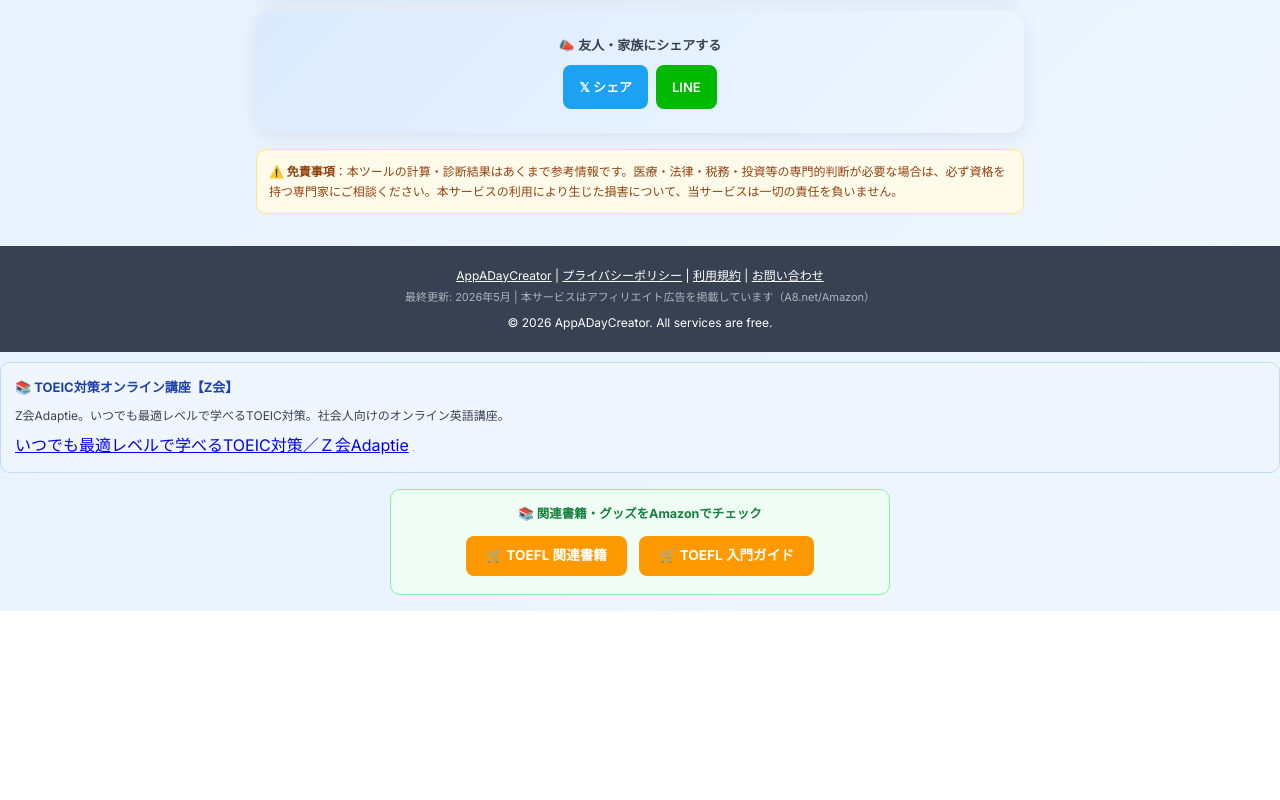
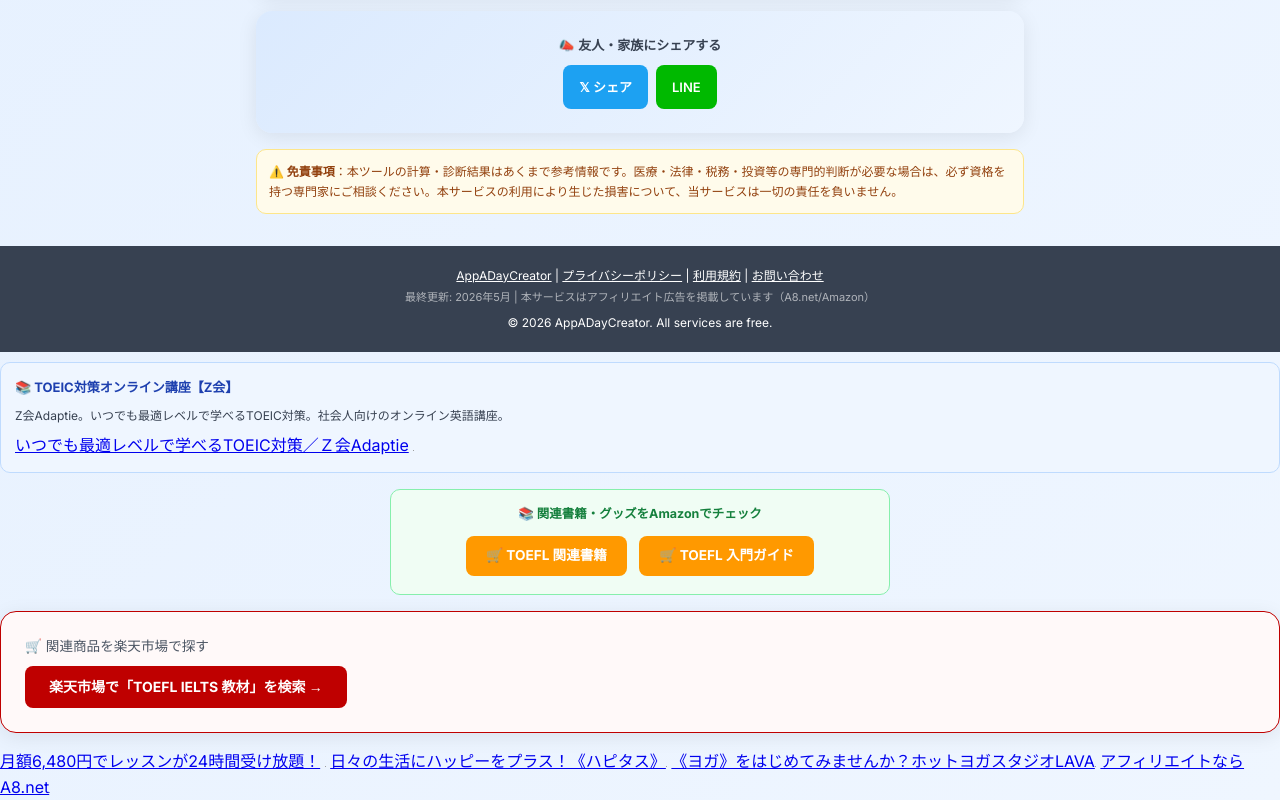
Before and after one commit to appadaycreator/toefl-vs-ielts-advisor, a plain HTML site: page index.html in a window 1280 px wide. Shown: the part 3298-4098 px from the top of the page. Before the commit the page ends 3909 px from the top, so only its background shows below. Drawn offline with Linux system fonts and the light colour scheme; grey boxes are pictures that could not be loaded.

Commit message:
Boost A8 affiliates: 業界初！予約無しでレッスンし放, 高還元率ポイントサイト【ハピタ

```diff
--- a/index.html
+++ b/index.html
@@ -437,5 +437,23 @@
       <a href="https://www.amazon.co.jp/s?k=TOEFL+本+おすすめ&tag=appadaycrea0f-22" target="_blank" rel="noopener noreferrer" class="js-track-affiliate" data-platform="Amazon" data-item-name="TOEFL 関連書籍" data-link-type="affiliate_link" style="display:inline-block;background:#ff9900;color:#fff;padding:9px 20px;border-radius:8px;font-size:0.85em;font-weight:bold;text-decoration:none;margin:4px;">🛒 TOEFL 関連書籍</a>
       <a href="https://www.amazon.co.jp/s?k=TOEFL+入門+書籍&tag=appadaycrea0f-22" target="_blank" rel="noopener noreferrer" class="js-track-affiliate" data-platform="Amazon" data-item-name="TOEFL 入門ガイド" data-link-type="affiliate_link" style="display:inline-block;background:#ff9900;color:#fff;padding:9px 20px;border-radius:8px;font-size:0.85em;font-weight:bold;text-decoration:none;margin:4px;">🛒 TOEFL 入門ガイド</a>
     </div>
+    <!-- rakuten-affiliate-block -->
+    <div class="r34-reveal card p-4 mb-4 text-center" style="border:1px solid #BF0000;background:#fff9f9;">
+      <p style="font-size:0.85rem;color:#4b5563;margin-bottom:8px;">🛒 関連商品を楽天市場で探す</p>
+      <a href="https://hb.afl.rakuten.co.jp/ichiba/541ad0d2.ce2bed12.541ad0d3.a1a2318c/?pc=https%3A%2F%2Fsearch.rakuten.co.jp%2Fsearch%2Fmall%2FTOEFL%2520IELTS%2520%25E6%2595%2599%25E6%259D%2590%2F&link_type=text" target="_blank" rel="nofollow sponsored noopener"
+         style="display:inline-block;background:#BF0000;color:white;padding:10px 24px;border-radius:8px;font-weight:bold;font-size:14px;text-decoration:none;">
+        楽天市場で「TOEFL IELTS 教材」を検索 →
+      </a>
+    </div>
+    <!-- /rakuten-affiliate-block -->
+
+<a href="https://px.a8.net/svt/ejp?a8mat=4B3WJ7+BH9562+35VG+64JTE" rel="nofollow">月額6,480円でレッスンが24時間受け放題！</a>
+<img border="0" width="1" height="1" src="https://www16.a8.net/0.gif?a8mat=4B3WJ7+BH9562+35VG+64JTE" alt="">
+
+<a href="https://px.a8.net/svt/ejp?a8mat=4B3WJ6+FQ9JMY+1LP8+BY642" rel="nofollow">日々の生活にハッピーをプラス！《ハピタス》</a><img border="0" width="1" height="1" src="https://www14.a8.net/0.gif?a8mat=4B3WJ6+FQ9JMY+1LP8+BY642" alt="">
+
+<a href="https://px.a8.net/svt/ejp?a8mat=4B3WJ7+18PTPM+1O96+699KI" rel="nofollow">《ヨガ》をはじめてみませんか？ホットヨガスタジオLAVA</a><img border="0" width="1" height="1" src="https://www12.a8.net/0.gif?a8mat=4B3WJ7+18PTPM+1O96+699KI" alt="">
+
+<a href="https://px.a8.net/svt/ejp?a8mat=457C4C+C23BCA+0K+10FXXU" rel="nofollow">アフィリエイトならA8.net</a><img border="0" width="1" height="1" src="https://www15.a8.net/0.gif?a8mat=457C4C+C23BCA+0K+10FXXU" alt="">
 </body>
 </html>
```
